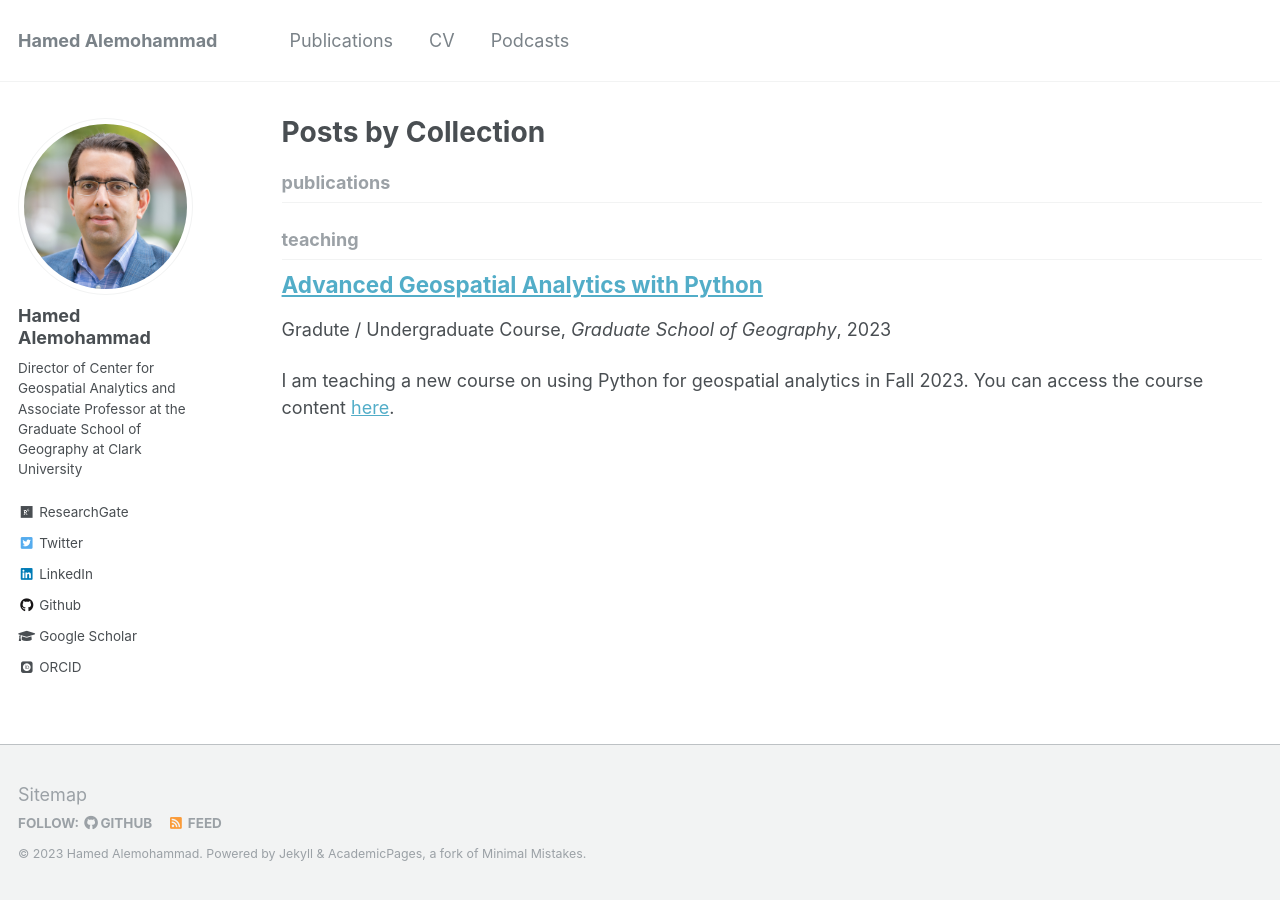
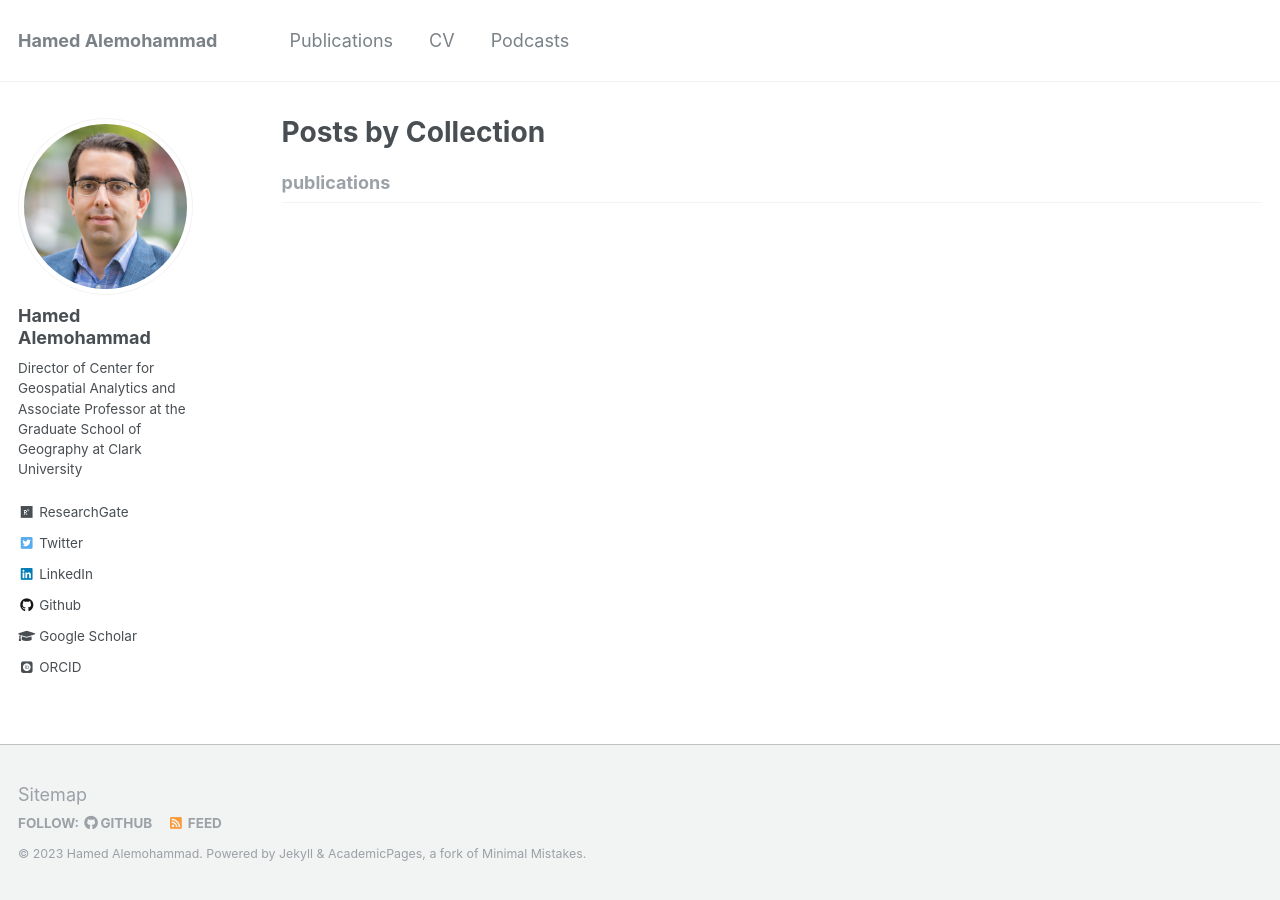
Before and after one commit to HamedAlemo/hamedalemo.github.io, a Jekyll site: the page built from _pages/collection-archive.html, in a window 1280 px wide. Built offline with Jekyll 4.4.1, drawn with Linux system fonts in a browser that asks for light colours; some web fonts are replaced; some of the changed lines change nothing that is shown.

Commit message:
updated config for teaching

```diff
--- a/_config.yml
+++ b/_config.yml
@@ -100,13 +100,13 @@ author:
   google_plus      :
   keybase          :
   instagram        :
-  impactstory      : #"https://profiles.impactstory.org/u/xxxx-xxxx-xxxx-xxxx"
+  impactstory      :
   lastfm           :
   linkedin         : "hamedalemo"
   orcid            : "https://orcid.org/0000-0001-5662-3643"
   pinterest        :
   soundcloud       :
-  stackoverflow    : # http://stackoverflow.com/users/123456/username
+  stackoverflow    :
   steam            :
   tumblr           :
   twitter          : "hamedalemo"
@@ -175,9 +175,9 @@ kramdown:
 
 # Collections
 collections:
-  teaching:
-    output: true
-    permalink: /:collection/:path/
+  # teaching:
+  #   output: true
+  #   permalink: /:collection/:path/
   publications:
     output: true
     permalink: /:collection/:path/
@@ -209,15 +209,15 @@ defaults:
     values:
       layout: single
       author_profile: true
-  # _teaching
-  - scope:
-      path: ""
-      type: teaching
-    values:
-      layout: single
-      author_profile: true
-      share: true
-      comments: true
+  # # _teaching
+  # - scope:
+  #     path: ""
+  #     type: teaching
+  #   values:
+  #     layout: single
+  #     author_profile: true
+  #     share: true
+  #     comments: true
   # _publications
   - scope:
       path: ""
@@ -255,7 +255,7 @@ sass:
 permalink: /:categories/:title/
 # paginate: 5 # amount of posts to show
 # paginate_path: /page:num/
-timezone: America/Los_Angeles # http://en.wikipedia.org/wiki/List_of_tz_database_time_zones
+timezone: America/New_York # http://en.wikipedia.org/wiki/List_of_tz_database_time_zones
 
 
 # Plugins
```
